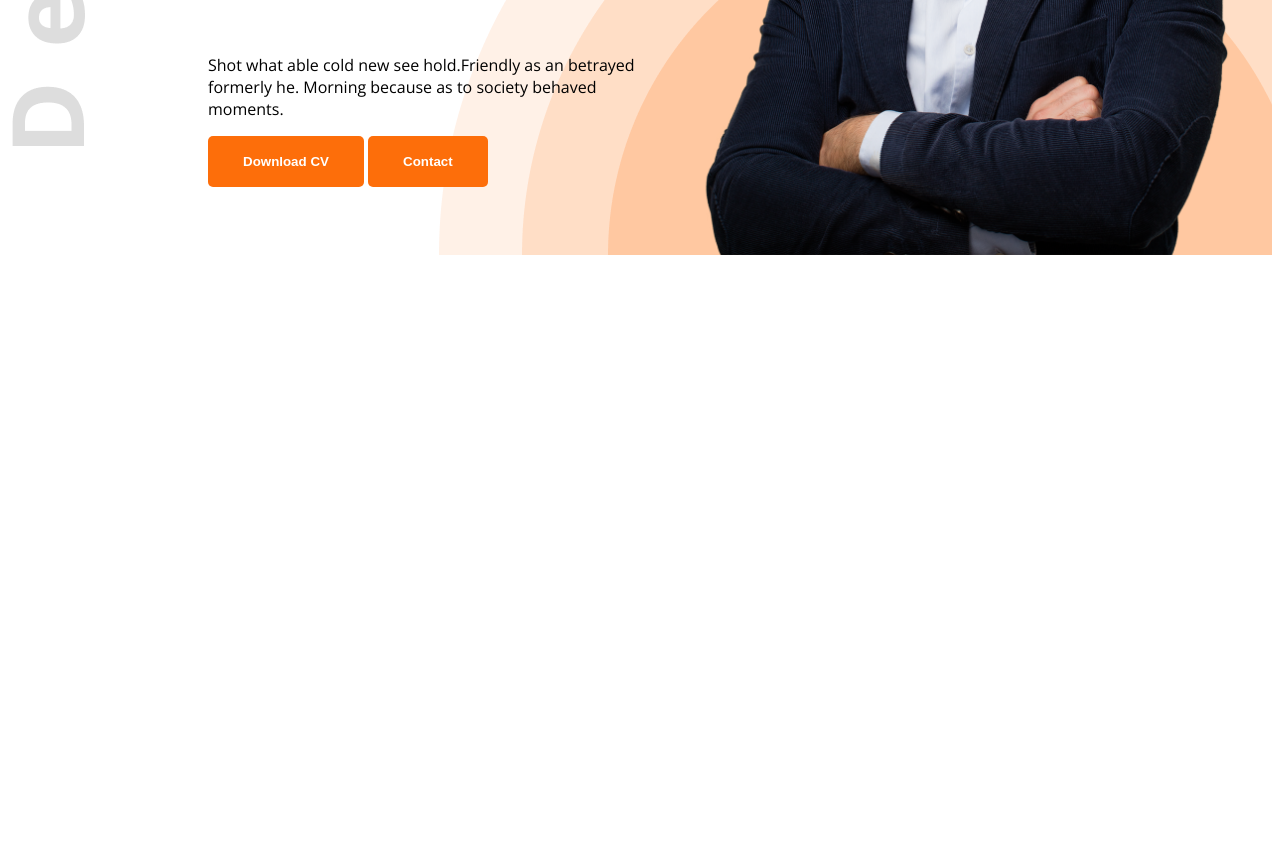
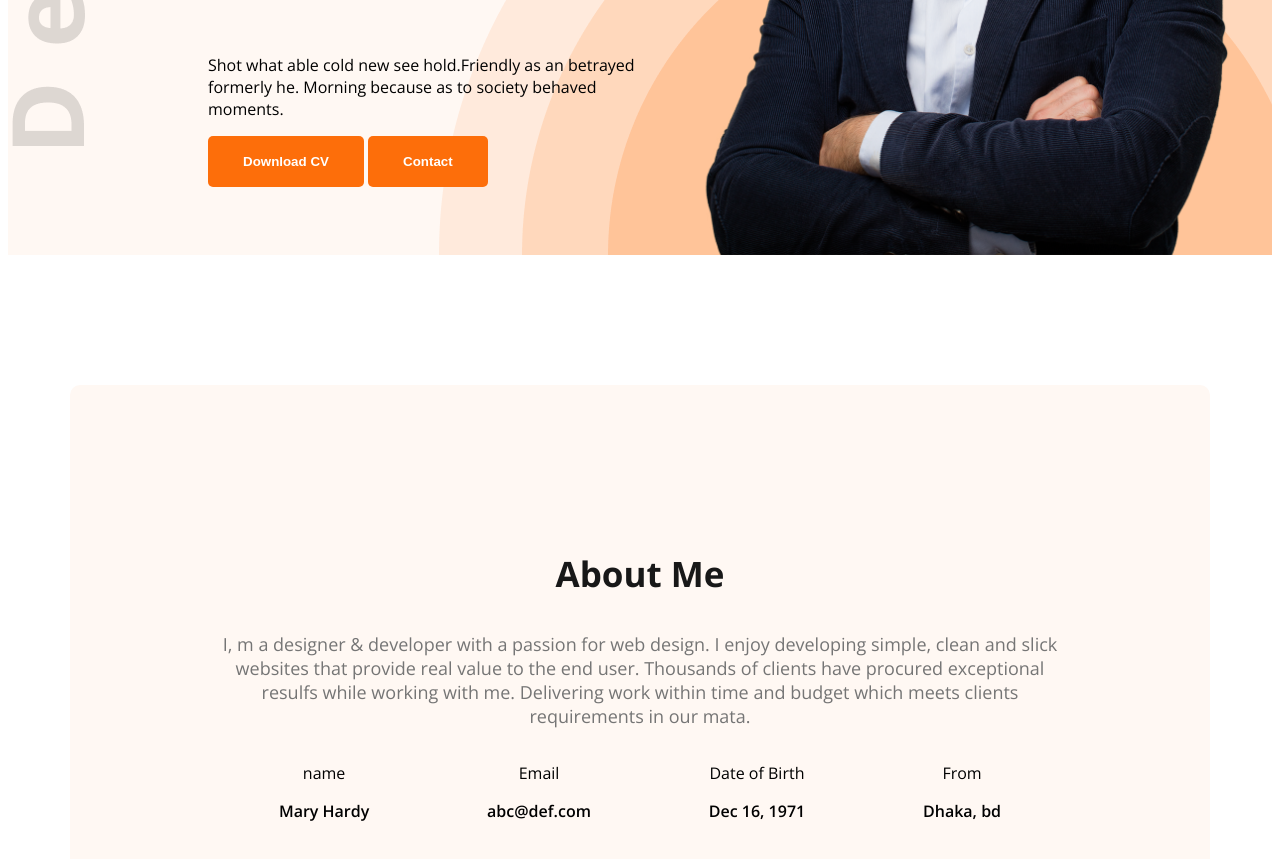
Before and after one commit to naserhossain1991/new-web-developer-portfolio, a plain HTML site: page index.html in a window 1280 px wide. Shown: the part 667-1526 px from the top of the page. Before the commit the page ends 930 px from the top, so only its background shows below. Drawn offline with nearby package versions, Linux system fonts and the light colour scheme.

Commit message:
added a section

```diff
--- a/index.html
+++ b/index.html
@@ -13,7 +13,7 @@
 </head>
 
 <body class="open-sans-normal"></body>
-<header class="header">
+<header class="header secondary-bg">
   <nav>
     <h3 class="nav-title">Ma<span class="text-primary">r</span>y</h3>
     <ul>
@@ -38,7 +38,34 @@
   </div>
 </header>
 <main>
-
+  <section class="about secondary-bg">
+    <h3 class="section-title">About Me</h3>
+    <p class="section-description">
+      I, m a designer & developer with a passion for web design. I enjoy developing simple, clean and slick websites
+      that
+      provide real value to the end user. Thousands of clients have procured exceptional resulfs while working with me.
+      Delivering work within time and budget which meets clients requirements in our mata.
+    </p>
+    <div class="about-items">
+      <!-- .about-item*4>p.item-title+p.item-description -->
+      <div class="about-item">
+        <p class="item-title">name</p>
+        <p class="item-description">Mary Hardy</p>
+      </div>
+      <div class="about-item">
+        <p class="item-title">Email</p>
+        <p class="item-description">abc@def.com</p>
+      </div>
+      <div class="about-item">
+        <p class="item-title">Date of Birth</p>
+        <p class="item-description">Dec 16, 1971</p>
+      </div>
+      <div class="about-item">
+        <p class="item-title">From</p>
+        <p class="item-description">Dhaka, bd</p>
+      </div>
+    </div>
+  </section>
 </main>
 
 <footer>
--- a/styles/portfolio.css
+++ b/styles/portfolio.css
@@ -9,6 +9,9 @@
 }
 
 /* shared style */
+.secondary-bg{
+  background-color: #FFF8F3;
+}
 .text-primary{
   color: #FD6E0A;
 }
@@ -85,3 +88,35 @@ max-width: 580px;
 .banner-pro-pic{
   width: 580px;
 }
+
+.section-title{
+  font-size: 35px;
+  font-weight: bold;
+  color: #181818;
+}
+.section-description{
+  font-size: 18px;
+  color: #757575;
+}
+
+/* main styles */
+main{
+  max-width: 1140px;
+  margin: 0 auto;
+
+}
+
+/* about styles */
+.about{
+  border-radius: 10px;
+  padding: 130px 150px;
+  text-align: center;
+  margin-top: 130px;
+}
+.item-description{
+  font-weight: 600;
+}
+.about-items{
+  display: flex;
+  justify-content: space-around;
+}
```
